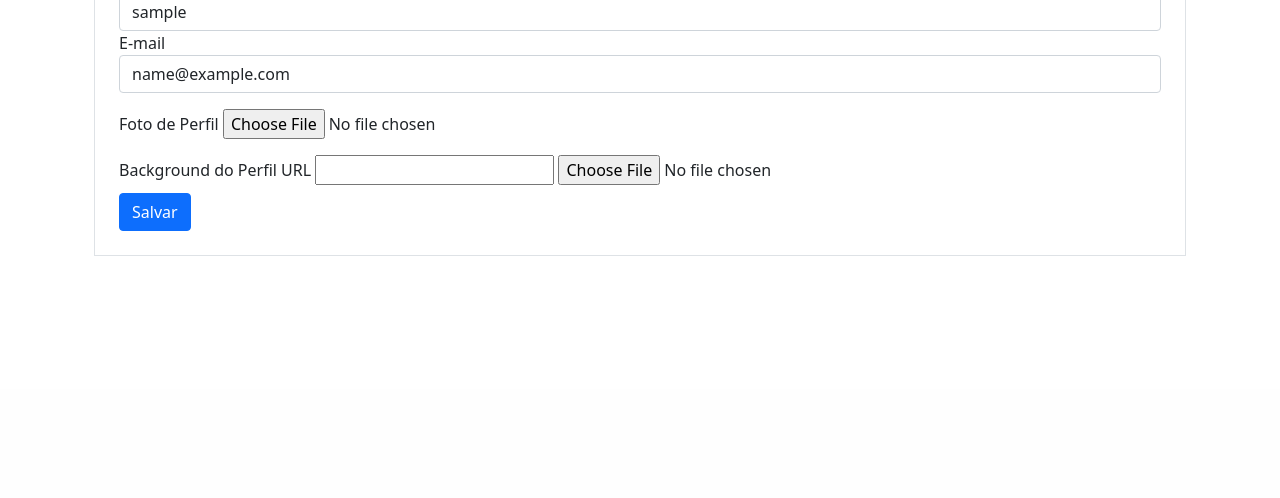
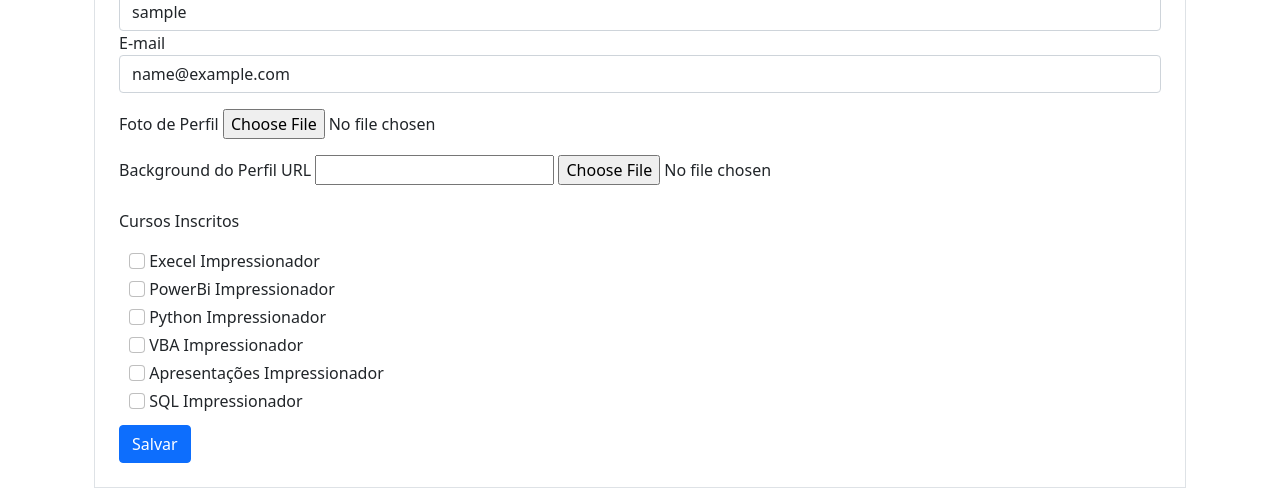
Before and after one commit to sivanildooliveira/sitelira, a Flask app: page /perfil/editar in a window 1280 px wide. Shown: the part 411-909 px from the top of the page. Before the commit the page ends 667 px from the top, so only its background shows below. Run offline with Flask 2, Linux system fonts and the light colour scheme; the visitor is signed in with stand-in values (Sample User, id 1); data comes from the database, SQL or seed files in the repository; some libraries are stand-ins or nearby versions.

Commit message:
check cursos

```diff
--- a/comunidadeimpressionadora/forms.py
+++ b/comunidadeimpressionadora/forms.py
@@ -37,6 +37,14 @@ class FormEditarPerfil(FlaskForm):
     foto_perfil = FileField('Foto de Perfil', validators=[FileAllowed(['jpg', 'png', 'webp'])])
     bg_perfil_img = FileField('Background do Perfil', validators=[FileAllowed(['jpg', 'png', 'webp'])])
     bg_perfil_url = StringField('Background do Perfil URL')
+
+    curso_excel = lembrar_dados = BooleanField('Execel Impressionador', default=False)
+    curso_powerbi = lembrar_dados = BooleanField('PowerBi Impressionador', default=False)
+    curso_python = lembrar_dados = BooleanField('Python Impressionador', default=False)
+    curso_vba = lembrar_dados = BooleanField('VBA Impressionador', default=False)
+    curso_ppt = lembrar_dados = BooleanField('Apresentações Impressionador', default=False)
+    curso_sql = lembrar_dados = BooleanField('SQL Impressionador', default=False)
+
     botao_submit_editarperfil = SubmitField('Salvar')
 
 
--- a/comunidadeimpressionadora/templates/base.html
+++ b/comunidadeimpressionadora/templates/base.html
@@ -40,6 +40,7 @@
 
     {% block head %}
     {% endblock %}
+
 </head>
 <body>
 
--- a/comunidadeimpressionadora/templates/editarperfil.html
+++ b/comunidadeimpressionadora/templates/editarperfil.html
@@ -2,7 +2,20 @@
 {% extends 'perfil.html' %}
 
 
+
+
+
 {% block form_editarperfil %}
+
+
+<style>
+
+    .check-cursos {
+        padding-left: 10px;
+    }
+
+</style>
+
 
 <div class="container">
 
@@ -71,6 +84,21 @@
                         {% endif %}
                     </div>
 
+                    <br>
+                    <p>Cursos Inscritos</p>
+
+
+
+                    {% for campo in form %}
+                        {% if "curso_" in campo.name %}
+                            <div class="form-group mb-1 check-cursos">
+                                {{ campo(class="form-check-input") }}
+                                {{ campo.label(class="form-check-label") }}
+                            </div>
+                        {% endif %}
+                    {% endfor %}
+
+
 
 
                 </fieldset>
```
